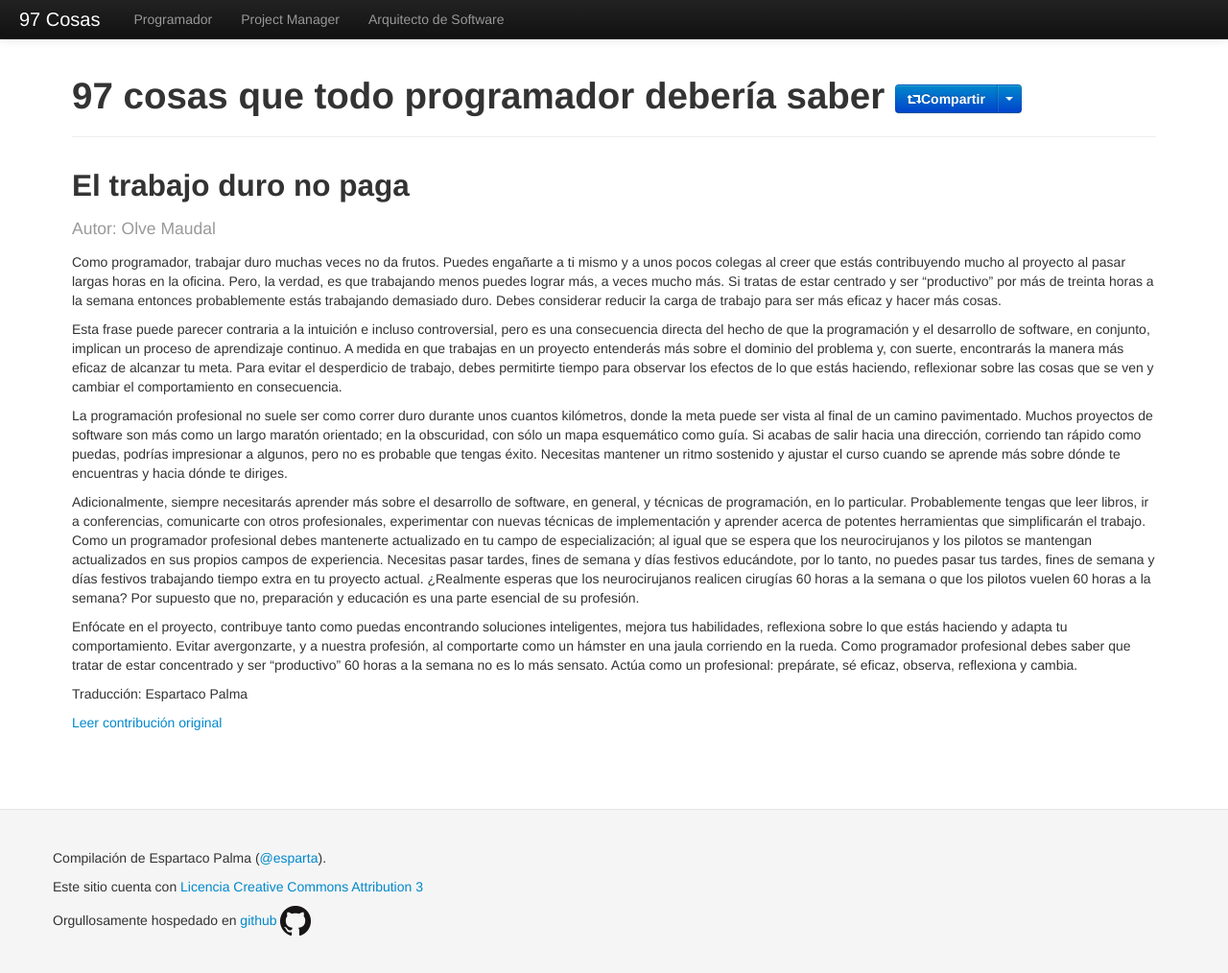
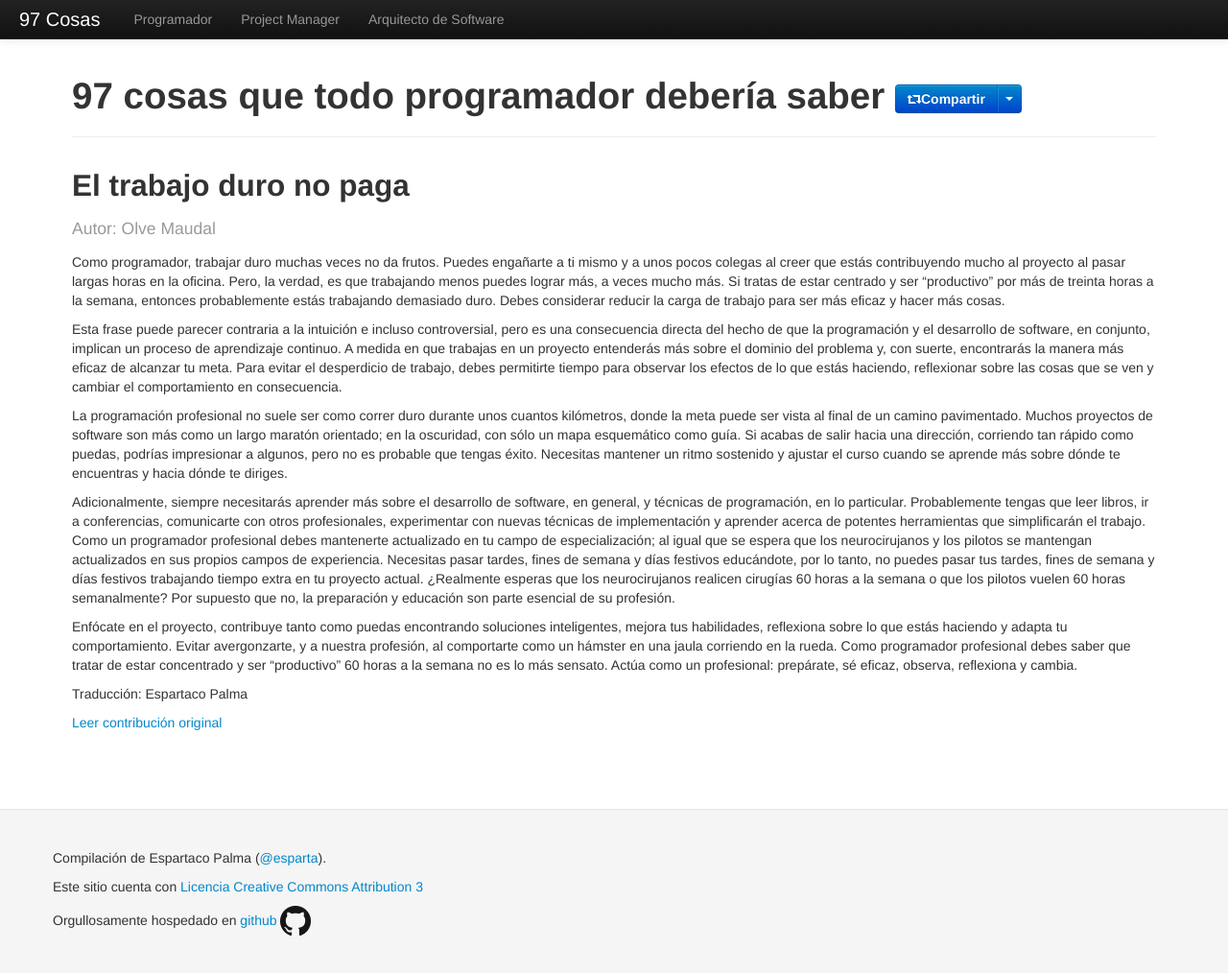
Before and after one commit to esparta/97cosas, a Jekyll site: the page built from programador/el-trabajo-duro-no-paga.md, in a window 1280 px wide and 1016 px high. Shown: the whole window at 96% size. Built offline with Jekyll 4.4.1, drawn with Linux system fonts in a browser that asks for light colours; comment, search, counter and statistics services are not loaded.

Commit message:
Style corrections on el-trabajo-duro-no-paga

```diff
--- a/programador/el-trabajo-duro-no-paga.md
+++ b/programador/el-trabajo-duro-no-paga.md
@@ -12,7 +12,7 @@ engañarte a ti mismo y a unos pocos colegas al creer que estás
 contribuyendo mucho al proyecto al pasar largas horas en la oficina.
 Pero, la verdad, es que trabajando menos puedes lograr más, a veces
 mucho más. Si tratas de estar centrado y ser “productivo” por más de
-treinta horas a la semana entonces probablemente estás trabajando
+treinta horas a la semana, entonces probablemente estás trabajando
 demasiado duro. Debes considerar reducir la carga de trabajo para ser
 más eficaz y hacer más cosas.
 
@@ -29,7 +29,7 @@ comportamiento en consecuencia.
 La programación profesional no suele ser como correr duro durante unos
 cuantos kilómetros, donde la meta puede ser vista al final de un camino
 pavimentado. Muchos proyectos de software son más como un largo maratón
-orientado; en la obscuridad, con sólo un mapa esquemático como guía. Si
+orientado; en la oscuridad, con sólo un mapa esquemático como guía. Si
 acabas de salir hacia una dirección, corriendo tan rápido como puedas,
 podrías impresionar a algunos, pero no es probable que tengas éxito.
 Necesitas mantener un ritmo sostenido y ajustar el curso cuando se
@@ -47,8 +47,8 @@ Necesitas pasar tardes, fines de semana y días festivos educándote, por
 lo tanto, no puedes pasar tus tardes, fines de semana y días festivos
 trabajando tiempo extra en tu proyecto actual. ¿Realmente esperas que
 los neurocirujanos realicen cirugías 60 horas a la semana o que los
-pilotos vuelen 60 horas a la semana? Por supuesto que no, preparación y
-educación es una parte esencial de su profesión.
+pilotos vuelen 60 horas semanalmente? Por supuesto que no, la preparación
+y educación son parte esencial de su profesión.
 
 Enfócate en el proyecto, contribuye tanto como puedas encontrando
 soluciones inteligentes, mejora tus habilidades, reflexiona sobre lo que
```
